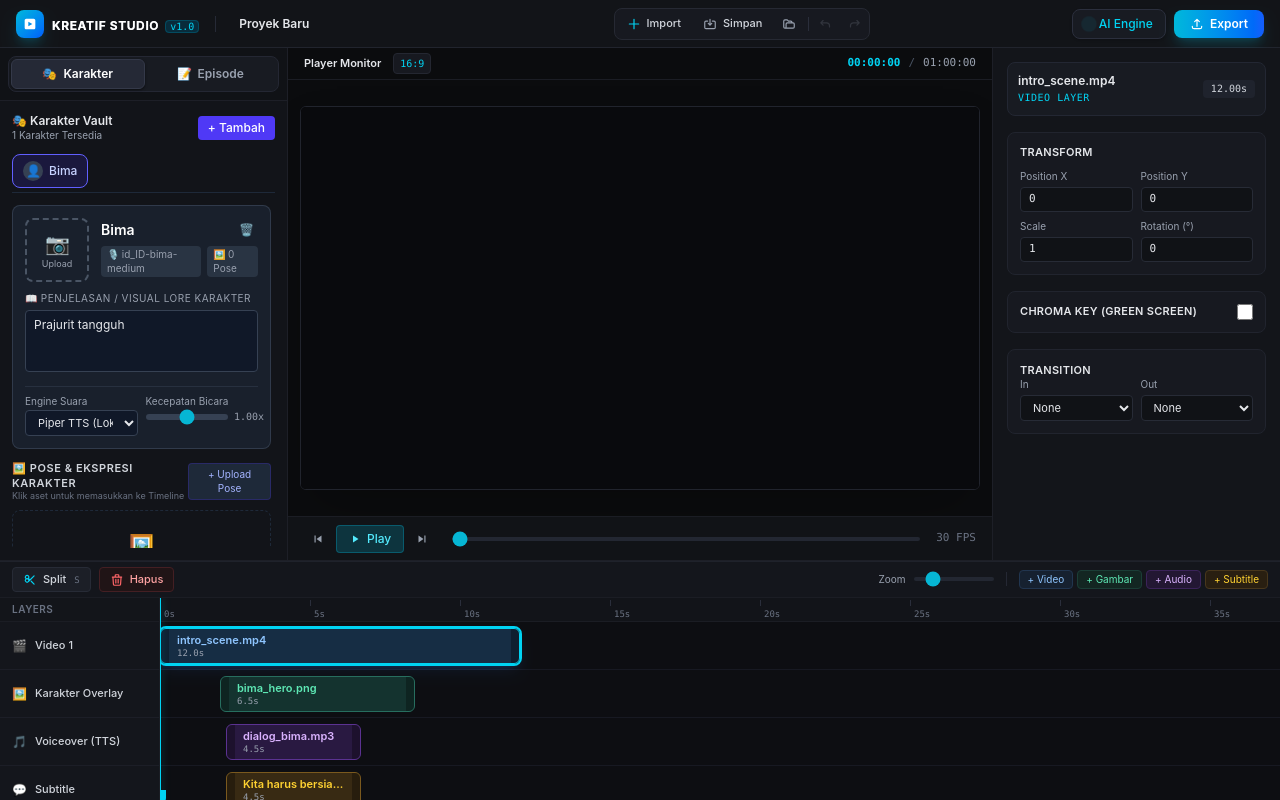
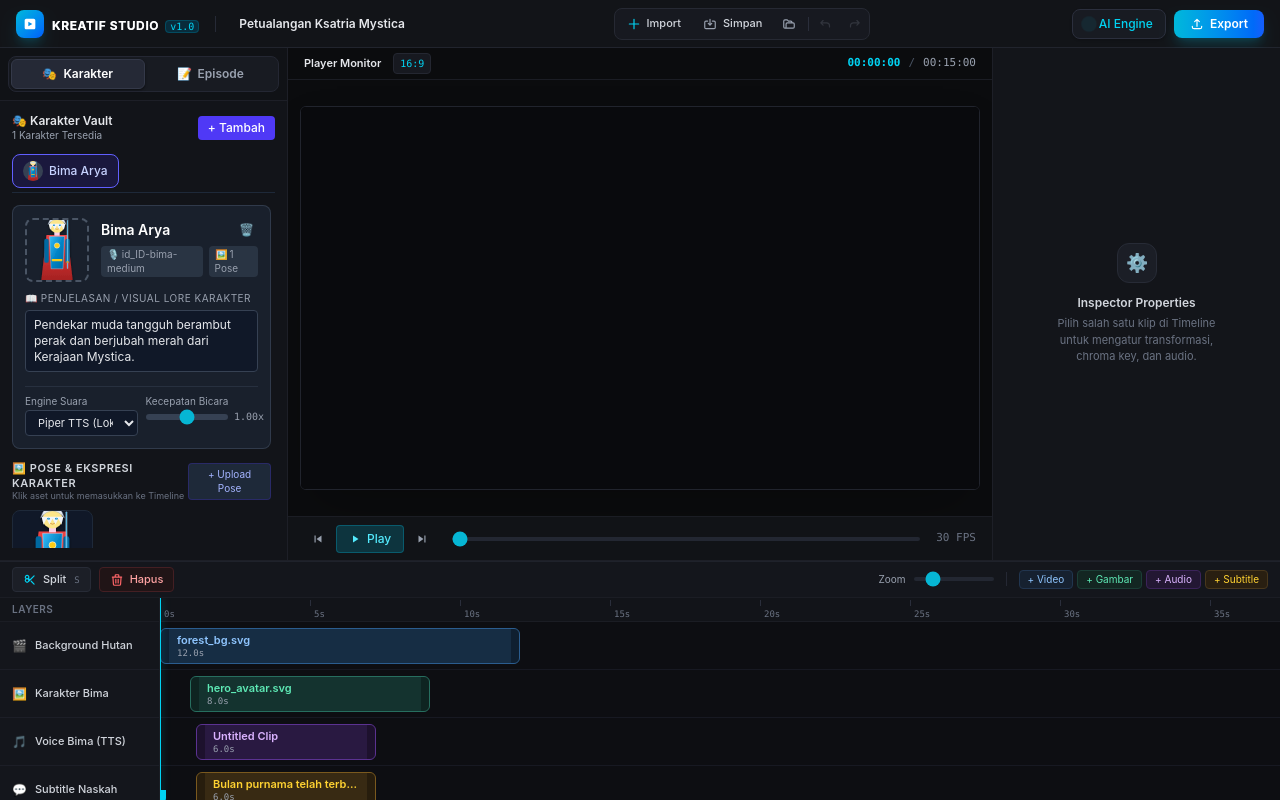
Before and after one commit to romyandre79/kreatif-multimedia, a React (Vite) app: page / in a window 1280 px wide. Built offline with nearby package versions, Linux system fonts and the light colour scheme.

Commit message:
feat: sediakan contoh 1 scene nyata lengkap (Background Hutan, Karakter Bima, Naskah Episode, dan Subtitle sinkron)

```diff
--- a/src/stores/projectStore.ts
+++ b/src/stores/projectStore.ts
@@ -187,20 +187,22 @@ function captureSnapshot(state: {
 
 export const useProjectStore = create<ProjectStore>((set, get) => ({
   meta: {
-    title: "Proyek Baru",
+    title: "Petualangan Ksatria Mystica",
     resolution: { width: 1920, height: 1080 },
     aspect_ratio: "16:9",
     fps: 30,
-    duration: 60,
+    duration: 15,
   },
 
   characters: [
     {
       id: "char-1",
-      name: "Bima",
-      description: "Prajurit tangguh",
-      avatar: "",
-      assets: [],
+      name: "Bima Arya",
+      description: "Pendekar muda tangguh berambut perak dan berjubah merah dari Kerajaan Mystica.",
+      avatar: "/demo/hero_avatar.svg",
+      assets: [
+        "/demo/hero_avatar.svg"
+      ],
       voice: {
         engine: "piper_local",
         voice_id: "id_ID-bima-medium",
@@ -213,14 +215,14 @@ export const useProjectStore = create<ProjectStore>((set, get) => ({
   episodes: [
     {
       id: "ep-1",
-      title: "Episode 1: Perjalanan Dimulai",
+      title: "Episode 1: Perjalanan di Hutan Larangan",
       scenes: [
         {
           scene_id: "sc-1",
           character_id: "char-1",
-          script: "Kita harus bersiap sebelum badai tiba!",
+          script: "Bulan purnama telah terbit sempurna. Kita harus segera tiba di kuil sebelum gerbang tertutup!",
           audio_url: "",
-          duration: 4.5,
+          duration: 6.0,
         },
       ],
     },
@@ -231,12 +233,12 @@ export const useProjectStore = create<ProjectStore>((set, get) => ({
       {
         id: "track-video-1",
         type: "video",
-        name: "Video 1",
+        name: "Background Hutan",
         clips: [
           {
-            id: "clip-demo-video",
+            id: "clip-demo-bg",
             trackId: "track-video-1",
-            source: "assets/intro_scene.mp4",
+            source: "/demo/forest_bg.svg",
             start: 0,
             end: 12,
             source_start: 0,
@@ -251,23 +253,18 @@ export const useProjectStore = create<ProjectStore>((set, get) => ({
       {
         id: "track-char-1",
         type: "image",
-        name: "Karakter Overlay",
+        name: "Karakter Bima",
         clips: [
           {
             id: "clip-demo-char",
             trackId: "track-char-1",
-            source: "assets/bima_hero.png",
-            start: 2,
-            end: 8.5,
+            characterId: "char-1",
+            source: "/demo/hero_avatar.svg",
+            start: 1.0,
+            end: 9.0,
             source_start: null,
             source_end: null,
-            chroma_key: {
-              enabled: true,
-              color: "#00FF00",
-              similarity: 0.15,
-              smoothness: 0.05,
-            },
-            transform: { scale: 0.85, x: 50, y: 20, rotation: 0 },
+            transform: { scale: 0.75, x: -180, y: 60, rotation: 0 },
             transition_in: { type: "fade_in", duration: 0.5 },
             transition_out: { type: "fade_out", duration: 0.5 },
           },
@@ -276,16 +273,17 @@ export const useProjectStore = create<ProjectStore>((set, get) => ({
       {
         id: "track-audio-1",
         type: "audio",
-        name: "Voiceover (TTS)",
+        name: "Voice Bima (TTS)",
         clips: [
           {
             id: "clip-demo-audio",
             trackId: "track-audio-1",
-            source: "cache/audio/dialog_bima.mp3",
-            start: 2.2,
-            end: 6.7,
+            characterId: "char-1",
+            source: "",
+            start: 1.2,
+            end: 7.2,
             source_start: 0,
-            source_end: 4.5,
+            source_end: 6.0,
             volume: 1.0,
             fade_in: 0.1,
             fade_out: 0.2,
@@ -297,22 +295,23 @@ export const useProjectStore = create<ProjectStore>((set, get) => ({
       {
         id: "track-sub-1",
         type: "subtitle",
-        name: "Subtitle",
+        name: "Subtitle Naskah",
         clips: [
           {
             id: "clip-demo-sub",
             trackId: "track-sub-1",
-            text: "Kita harus bersiap sebelum badai tiba!",
-            start: 2.2,
-            end: 6.7,
+            characterId: "char-1",
+            text: "Bulan purnama telah terbit. Kita harus tiba sebelum gerbang tertutup!",
+            start: 1.2,
+            end: 7.2,
             source_start: null,
             source_end: null,
             transition_in: null,
             transition_out: null,
             style: {
-              font_size: 28,
+              font_size: 26,
               color: "#FFFFFF",
-              background_color: "rgba(0,0,0,0.6)",
+              background_color: "rgba(0,0,0,0.8)",
             },
           },
         ],
```
Also changed, not shown: public/demo/forest_bg.svg (added), public/demo/hero_avatar.svg (added).
